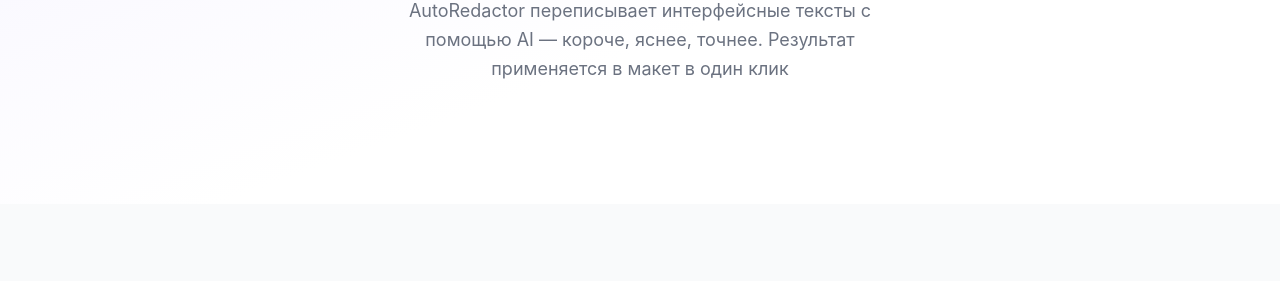
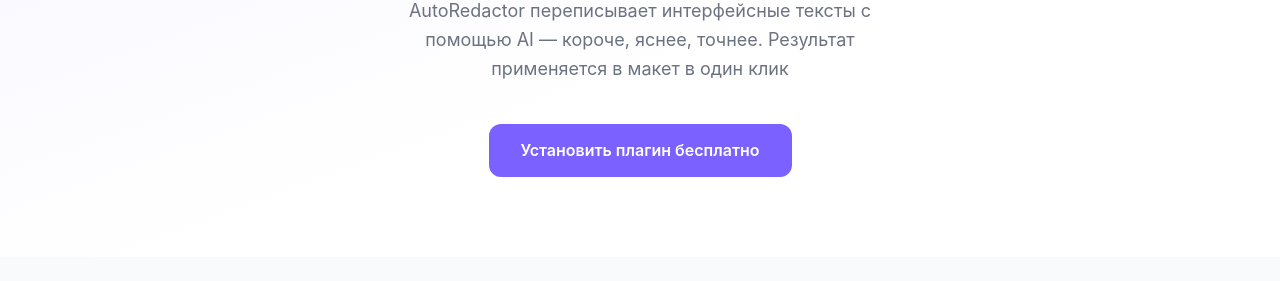
Before and after one commit to LightOfLantern/autoredactor-landing, a plain HTML site: page index.html in a window 1280 px wide. Shown: the part 361-642 px from the top of the page. Drawn offline with Linux system fonts and the light colour scheme.

Commit message:
Лендинг: кнопка «Установить плагин бесплатно» в hero-секции

```diff
--- a/index.html
+++ b/index.html
@@ -115,6 +115,24 @@
       color: var(--muted);
       max-width: 520px;
       margin: 0 auto 40px;
+    }
+
+    .hero-btn {
+      display: inline-block;
+      background: var(--accent);
+      color: #fff;
+      font-size: 16px;
+      font-weight: 600;
+      padding: 14px 32px;
+      border-radius: 12px;
+      text-decoration: none;
+      transition: background 0.2s, transform 0.15s;
+    }
+
+    .hero-btn:hover {
+      background: #6a50e8;
+      text-decoration: none;
+      transform: translateY(-1px);
     }
 
     .price-block {
@@ -402,6 +420,7 @@
       <div class="hero-badge">✦ Плагин для Figma</div>
       <h1>Улучшайте <em>UX-тексты</em><br>прямо в макете</h1>
       <p>AutoRedactor переписывает интерфейсные тексты с помощью AI — короче, яснее, точнее. Результат применяется в макет в один клик</p>
+      <a href="#" class="hero-btn">Установить плагин бесплатно</a>
     </div>
   </section>
 
```
